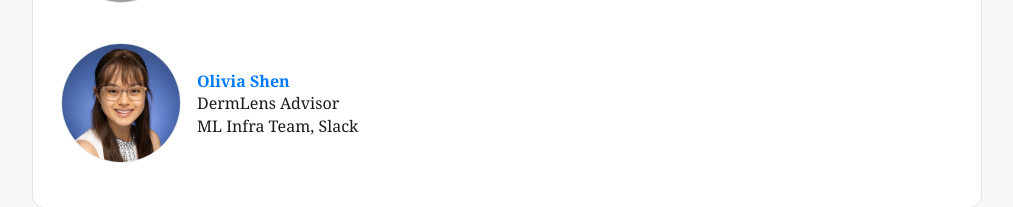
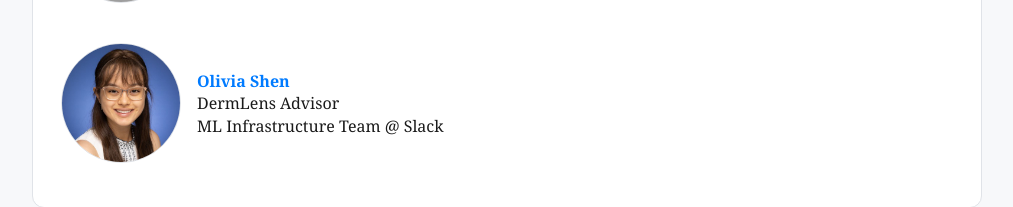
Before and after one commit to ClaireShen8/DermLens-website, a plain HTML site: page people.html in a window 1280 px wide. Shown: the part 1496-1703 px from the top of the page, without its empty margins (133-1146 px from the left). Drawn offline with nearby package versions, Linux system fonts and the light colour scheme; grey boxes are pictures that could not be loaded.

Commit message:
olivia descriptor

```diff
--- a/people.html
+++ b/people.html
@@ -114,7 +114,7 @@
             <div class="person-details">
               <b><a href="https://www.linkedin.com/in/olivia-l-shen/" target="_blank" rel="noopener noreferrer">Olivia Shen</a></b><br>
               DermLens Advisor<br>
-              ML Infra Team, Slack
+              ML Infrastructure Team @ Slack
             </div>
           </li>
         </ul>
```
